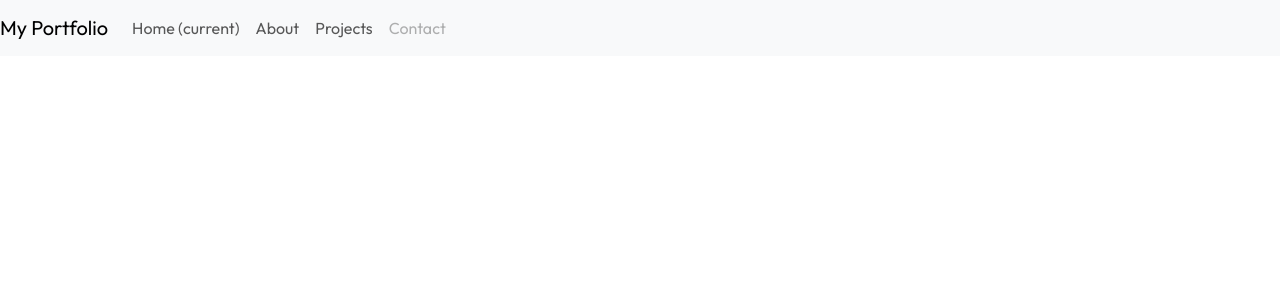
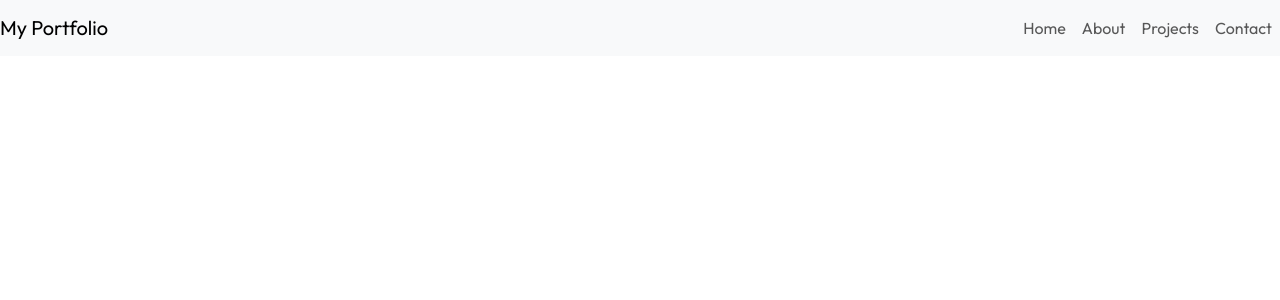
Before and after one commit to MIRY84/React-Portfolio, a React (Create React App) app: page / in a window 1280 px wide. Shown: the top 300 px of the page. Built offline with nearby package versions, Linux system fonts and the light colour scheme.

Commit message:
added links to pages/active now/ small mods on css

```diff
--- a/src/components/Navbar.js
+++ b/src/components/Navbar.js
@@ -13,16 +13,16 @@ const Navbar = () => {
     <div className="collapse navbar-collapse" id="navbarNav">
       <ul className="navbar-nav">
         <li className="nav-item active">
-          <a className="nav-link" href="#">Home <span class="sr-only">(current)</span></a>
+          <a className="nav-link" href="/">Home <span class="sr-only"></span></a>
         </li>
         <li className="nav-item">
-          <a className="nav-link" href="#">About</a>
+          <a className="nav-link" href="/about">About</a>
         </li>
         <li className="nav-item">
-          <a className="nav-link" href="#">Projects</a>
+          <a className="nav-link" href="/projects">Projects</a>
         </li>
         <li className="nav-item">
-          <a className="nav-link disabled" href="#">Contact</a>
+          <a className="nav-link" href="/contact">Contact</a>
         </li>
       </ul>
     </div>
--- a/src/index.css
+++ b/src/index.css
@@ -19,3 +19,6 @@
   ul{
     list-style-type: none;
   }
+  .navbar-nav {
+    margin-left: auto;
+  }
```
